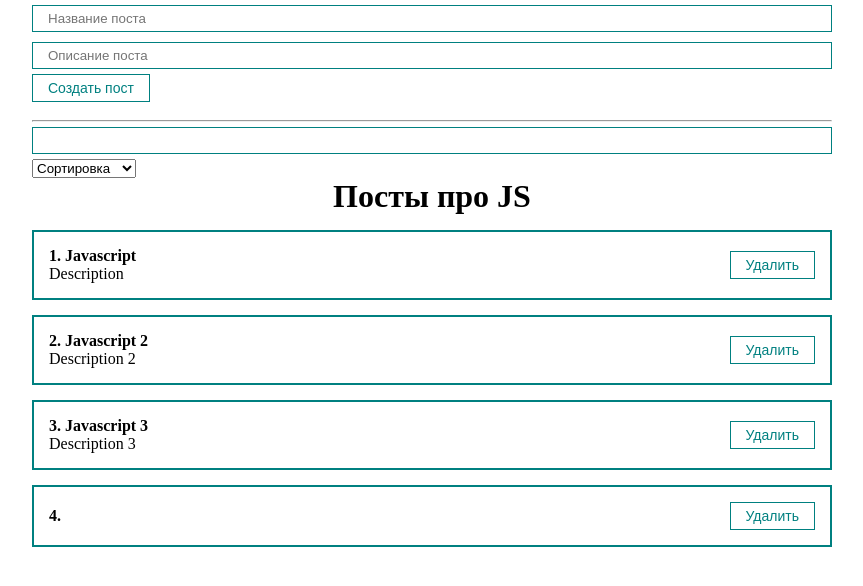
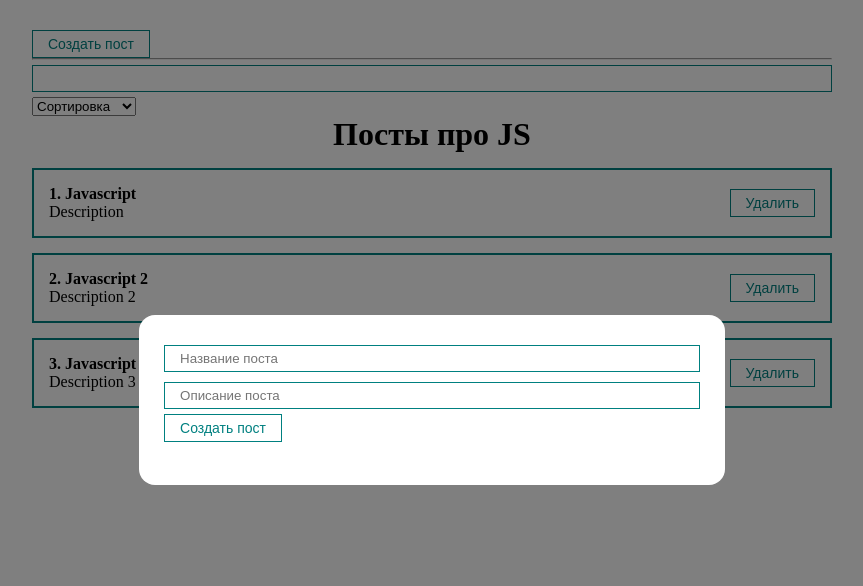
Before and after one commit to kstrinadka/post-list-react, a React (Create React App) app: page / in a window 1280 px wide. Both pictures are taken after a click on the button "Создать пост". Shown: the top 586 px of the page, without its empty margins (208-1071 px from the left). Built offline with nearby package versions, Linux system fonts and the light colour scheme.

Commit message:
added modal window MyModal.jsx for creating new posts

```diff
--- a/src/App.js
+++ b/src/App.js
@@ -4,6 +4,8 @@
 import PostList from "./components/PostList";
 import PostForm from "./components/PostForm";
 import PostFilter from "./components/PostFilter";
+import MyModal from "./components/UI/modal/MyModal";
+import MyButton from "./components/UI/button/MyButton";
 
 
 function App() {
@@ -15,6 +17,7 @@
     ]);
 
     const [filter, setFilter] = useState({sort: '', querySearch: ''})
+    const [modal, setModal] = useState(false)
 
     // чтобы не перевызывалось при вводе в поля инпута
     const sortedPosts = useMemo(() => {
@@ -32,6 +35,7 @@
     // добавление нового элемента к массиву
     const createPost = (newPost) => {
         setPosts([...posts, newPost])
+        setModal(false)
     }
 
     // Получаем post из дочернего компонента
@@ -43,7 +47,13 @@
     return (
         <div className="App">
 
-            <PostForm create={createPost}/>
+            <MyButton style={{marginTop: 30}} onClick={() => setModal(true)}>
+                Создать пост
+            </MyButton>
+            <MyModal visible={modal} setVisible={setModal}>
+                <PostForm create={createPost}/>
+            </MyModal>
+
             <hr style={{margin: '15 px 0'}}/>
 
             <PostFilter
--- /dev/null
+++ b/src/components/UI/modal/MyModal.jsx
@@ -0,0 +1,20 @@
+import React from 'react';
+import cl from './MyModal.module.css'
+
+const MyModal = ({children, visible, setVisible}) => {
+
+    const rootClasses = [cl.myModal]
+    if (visible) {
+        rootClasses.push(cl.active)
+    }
+
+    return (
+        <div className={rootClasses.join(' ')} onClick={() => setVisible(false)}>
+            <div className={cl.myModalContent} onClick={(e) => e.stopPropagation()}>
+                {children}
+            </div>
+        </div>
+    );
+};
+
+export default MyModal;
--- /dev/null
+++ b/src/components/UI/modal/MyModal.module.css
@@ -0,0 +1,24 @@
+.myModal {
+    position: fixed;
+    top: 0;
+    bottom: 0;
+    right: 0;
+    left: 0;
+    display: none;
+    background: rgba(0,0,0,0.5);
+}
+
+
+.myModalContent {
+    padding: 25px;
+    background: white;
+    border-radius: 16px;
+    min-width: 250px;
+
+}
+
+.myModal.active {
+    display: flex;
+    justify-content: center;
+    align-items: center;
+}
```
